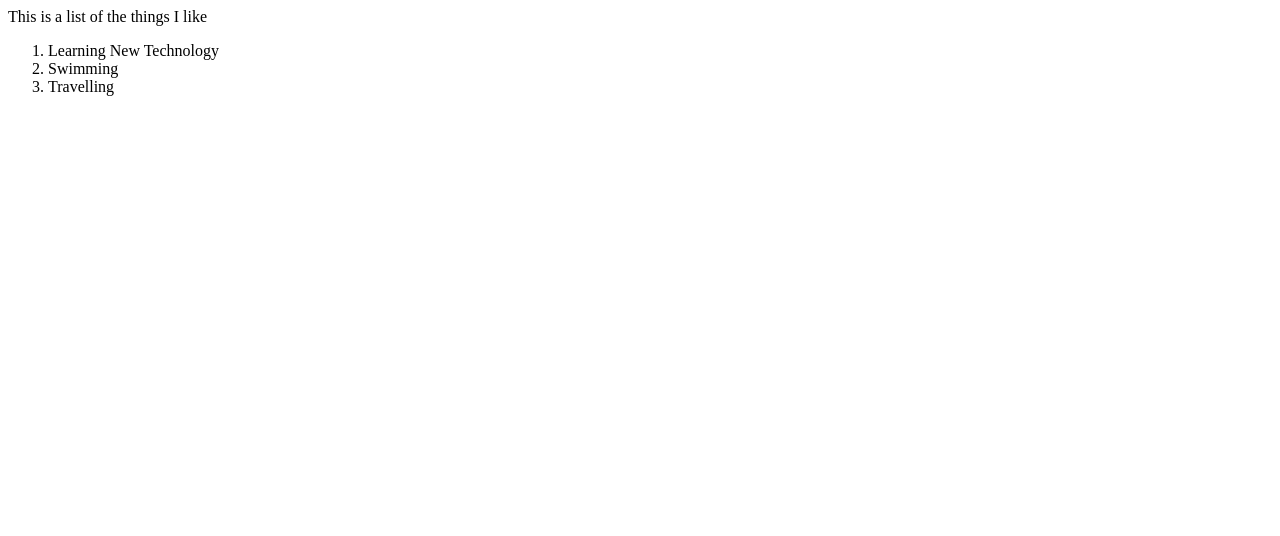
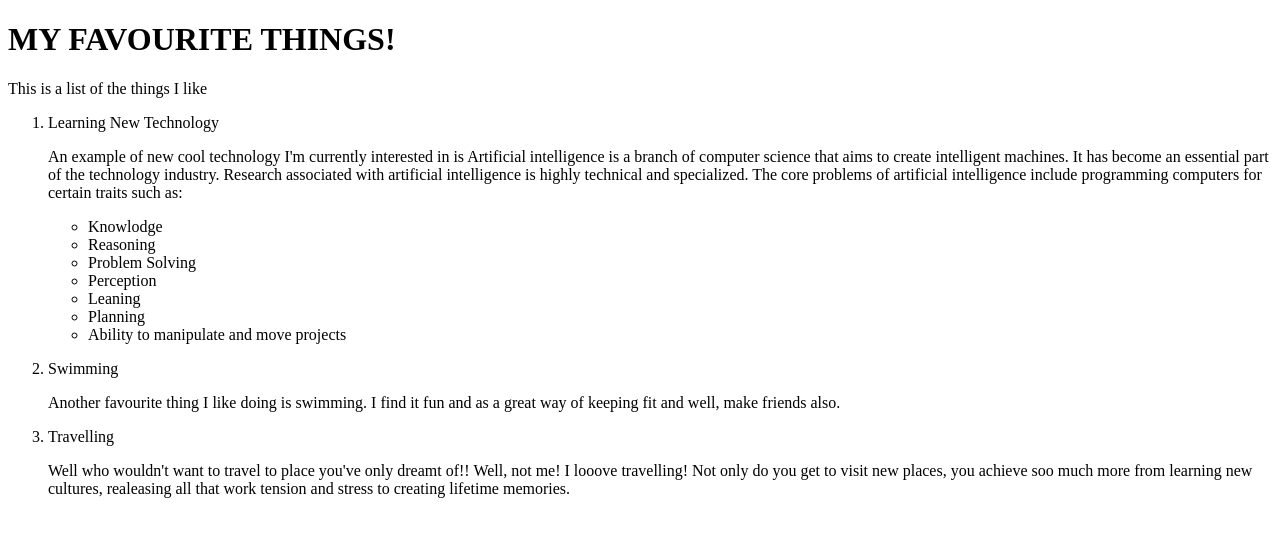
Before and after one commit to derrick12/my-first-website, a plain HTML site: page my-favourite-things.html in a window 1280 px wide. Drawn offline with Linux system fonts and the light colour scheme.

Commit message:
add my-favourite-website content

```diff
--- a/my-favourite-things.html
+++ b/my-favourite-things.html
@@ -5,11 +5,31 @@
     <title>MY Favourite Things.</title>
   </head>
   <body>
+    <h1>MY FAVOURITE THINGS!</h1>
     This is a list of the things I like<br>
     <ol>
       <li>Learning New Technology</li>
+        <p>
+          An example of new cool technology I'm currently interested in is Artificial intelligence is a branch of computer science that aims to create intelligent machines. It has become an essential part of the technology industry.
+          Research associated with artificial intelligence is highly technical and specialized. The core problems of artificial intelligence include programming computers for certain traits such as:
+          <ul>
+            <li>Knowlodge</li>
+            <li>Reasoning</li>
+            <li>Problem Solving</li>
+            <li>Perception</li>
+            <li>Leaning</li>
+            <li>Planning</li>
+            <li>Ability to manipulate and move projects</li>
+          </ul>
+        </p>
       <li>Swimming</li>
+        <p>
+          Another favourite thing I like doing is swimming. I find it fun and as a great way of keeping fit and well, make friends also.
+        </p>
       <li>Travelling</li>
+        <p>
+          Well who wouldn't want to travel to place you've only dreamt of!! Well, not me! I looove travelling! Not only do you get to visit new places, you achieve soo much more from learning new cultures, realeasing all that work tension and stress to creating lifetime memories.
+        </p>
     </ol>
   </body>
 </html>
```
